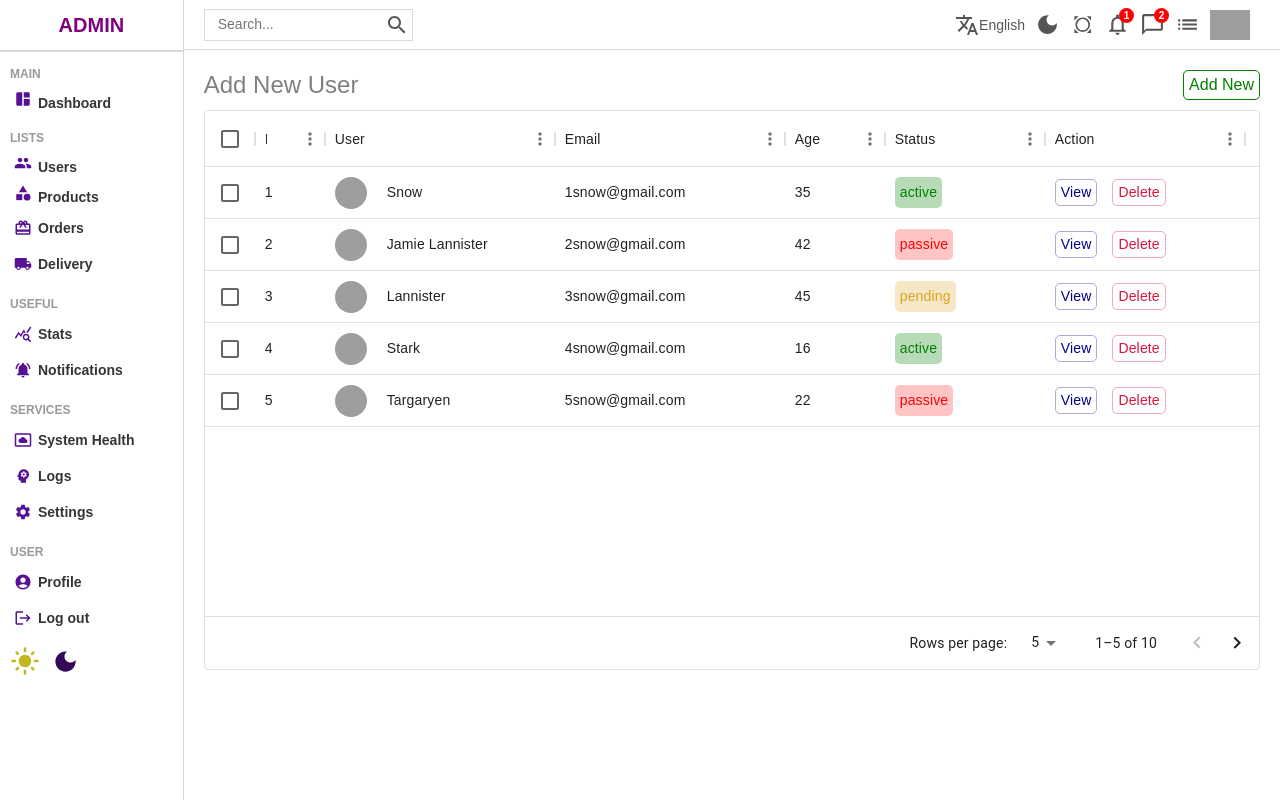
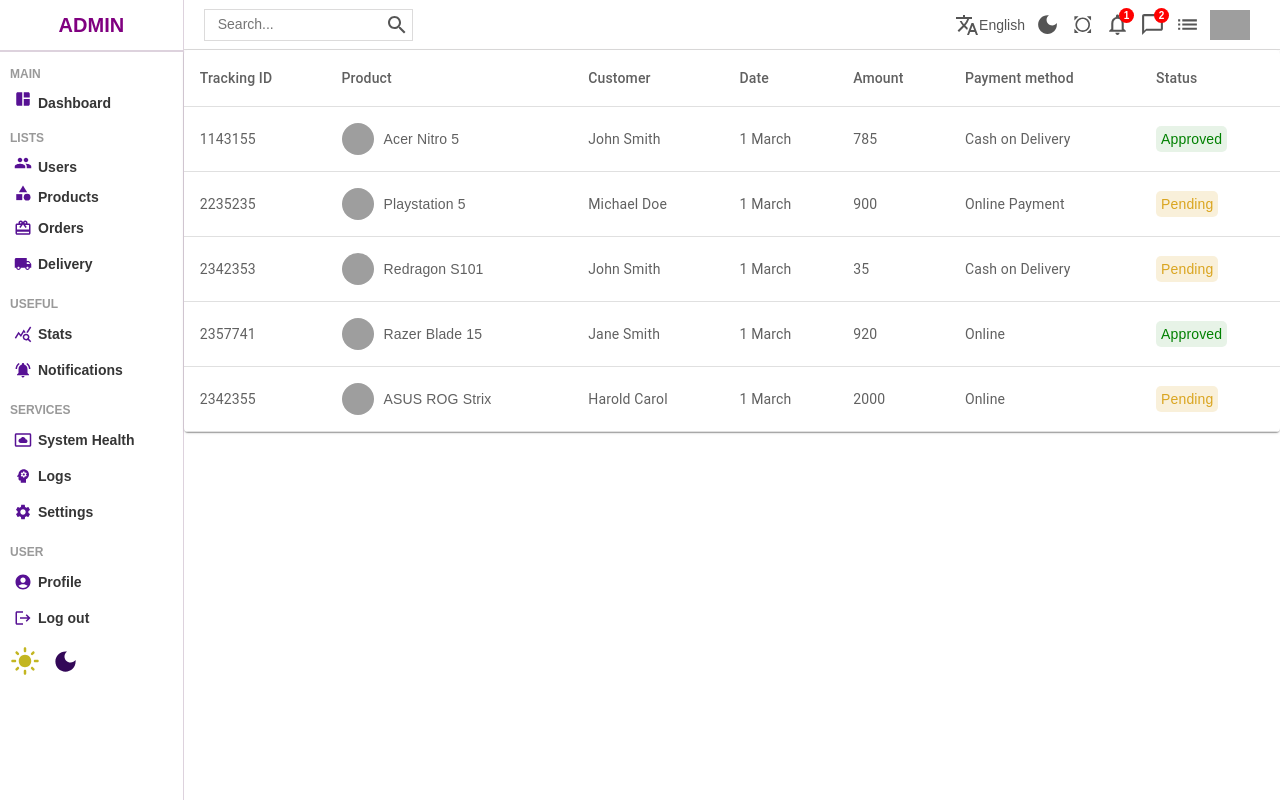
Before and after one commit to teonamaghradze/dashboard, a React (Create React App) app: page / in a window 1280 px wide. Both pictures are taken after a click on the item "Products". Built offline with nearby package versions, Linux system fonts and the light colour scheme; grey boxes are pictures that could not be loaded.

Commit message:
change product page

```diff
--- a/src/App.js
+++ b/src/App.js
@@ -9,6 +9,8 @@ import { productInputs, userInputs } from "./formSource";
 import "../src/style/dark.scss";
 import { useContext } from "react";
 import { DarkmodeContext } from "./context/darkmodeContext";
+import TableList from "./components/table/TableList";
+import Products from "./pages/products/Products";
 
 function App() {
   const { darkMode } = useContext(DarkmodeContext);
@@ -30,7 +32,7 @@ function App() {
             </Route>
 
             <Route path="products">
-              <Route index element={<List />} />
+              <Route index element={<Products />} />
               <Route path=":productId" element={<Single />} />
               <Route
                 path="new"
--- a/src/components/datatable/Datatable.jsx
+++ b/src/components/datatable/Datatable.jsx
@@ -4,6 +4,7 @@ import { DataGrid } from "@mui/x-data-grid";
 import { userColumns, userRows } from "../../dataSource";
 import { Link } from "react-router-dom";
 import { useState } from "react";
+import TableList from "../table/TableList";
 
 function Datatable() {
   const [data, setData] = useState(userRows);
@@ -36,6 +37,9 @@ function Datatable() {
   ];
 
   return (
+    <>
+      {/* <TableList /> */}
+
       <div className="datatable">
         <div className="datatable-title">
           Add New User
@@ -56,6 +60,7 @@ function Datatable() {
           checkboxSelection
         />
       </div>
+    </>
   );
 }
 
--- a/src/components/table/TableList.jsx
+++ b/src/components/table/TableList.jsx
@@ -6,6 +6,8 @@ import TableContainer from "@mui/material/TableContainer";
 import TableHead from "@mui/material/TableHead";
 import TableRow from "@mui/material/TableRow";
 import Paper from "@mui/material/Paper";
+import Sidebar from "../sidebar/Sidebar";
+import Navbar from "../navbar/Navbar";
 
 function TableList() {
   const rows = [
--- /dev/null
+++ b/src/pages/products/Products.jsx
@@ -0,0 +1,21 @@
+import Navbar from "../../components/navbar/Navbar";
+import Sidebar from "../../components/sidebar/Sidebar";
+import TableList from "../../components/table/TableList";
+
+import "./Products.scss";
+
+function Products() {
+  return (
+    <div className="products">
+      {/* <div className="left"> */}
+      <Sidebar />
+      {/* </div> */}
+      <div className="products-container">
+        <Navbar />
+        <TableList />
+      </div>
+    </div>
+  );
+}
+
+export default Products;
--- /dev/null
+++ b/src/pages/products/Products.scss
@@ -0,0 +1,14 @@
+.products {
+  display: flex;
+  width: 100%;
+
+  .products-container {
+    // width: 50%;
+    flex: 6;
+  }
+
+  .left {
+    // width: 10%;
+    flex: 1;
+  }
+}
```
Lines whose indentation alone changed are shown as unchanged.
